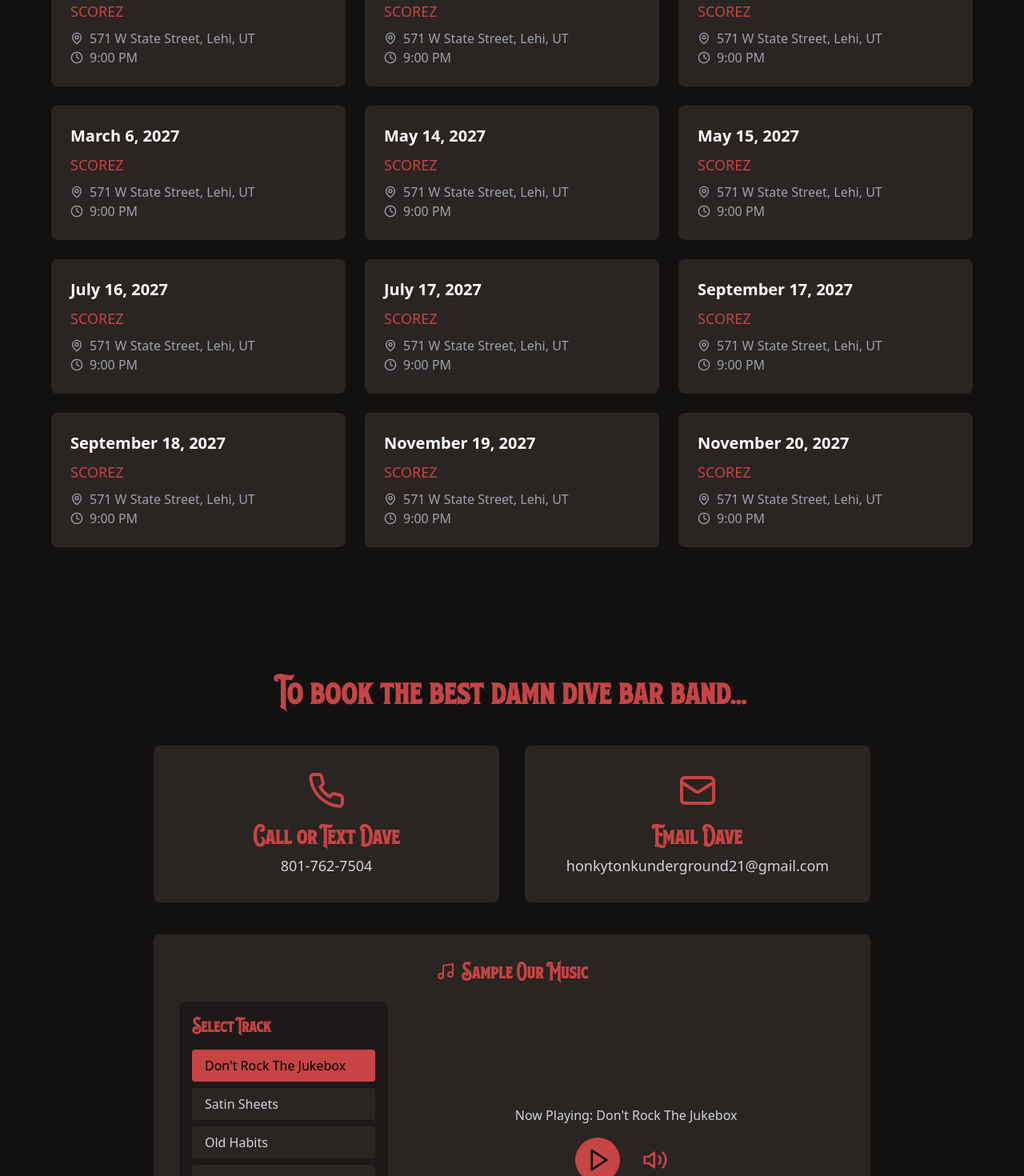
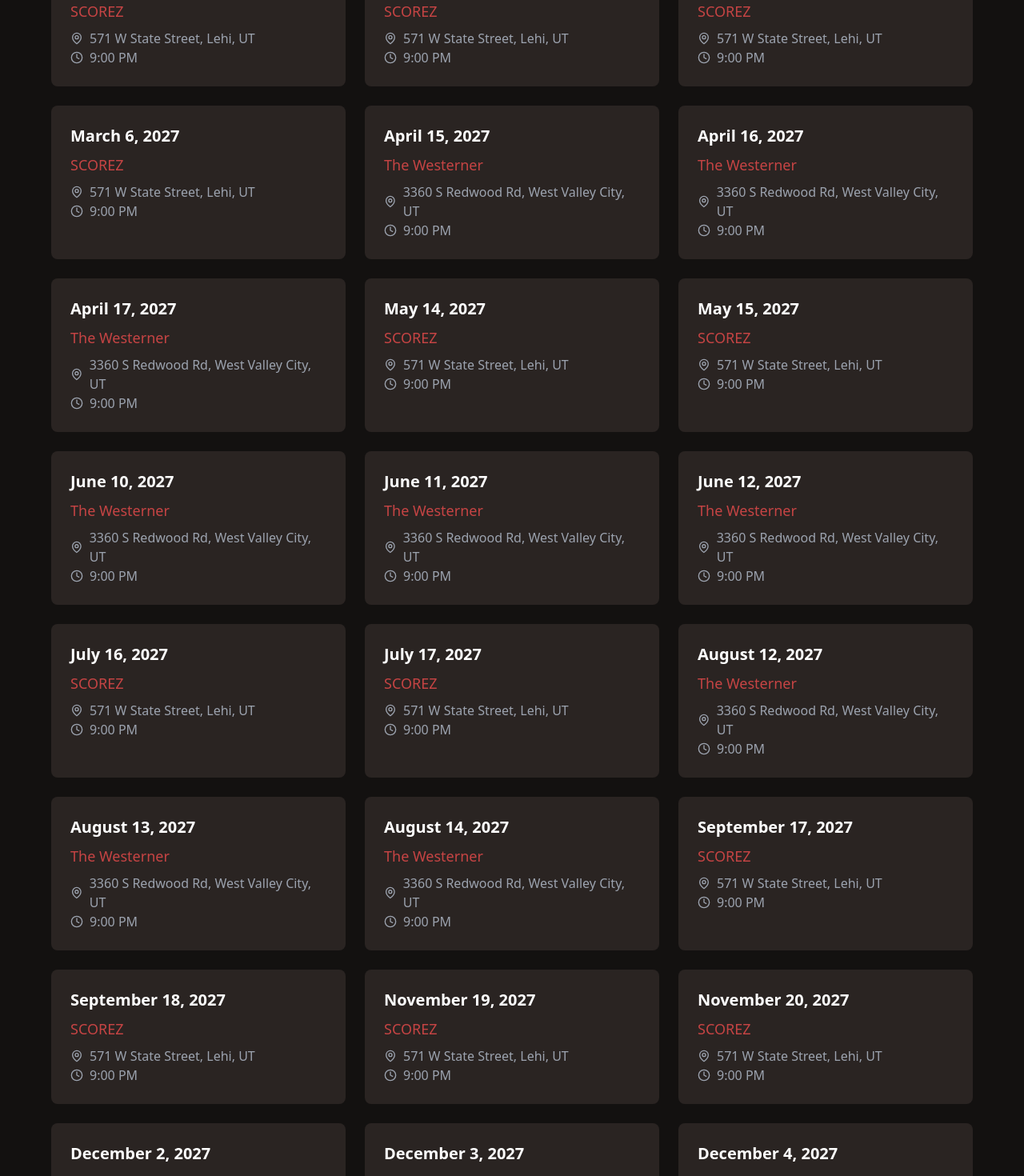
Before and after one commit to Honkytonkunderground/Honky-Tonk-Underground, a React (Vite) app: page / in a window 1280 px wide. Shown: the part 2100-3570 px from the top of the page at 80% size. Built offline with nearby package versions, Linux system fonts and the light colour scheme.

Commit message:
Updated shows

```diff
--- a/src/components/Shows.tsx
+++ b/src/components/Shows.tsx
@@ -177,6 +177,16 @@ const shows: Show[] = [
     pastShowPicture: `${Dave}`
   },
   {
+    date: 'November 19, 2026',
+    venue: 'The Westerner',
+    location: '3360 S Redwood Rd, West Valley City, UT',
+    time: '9:00 PM',
+    url: 'https://westernerslc.com/events',
+    pastShowUrl: '',
+    pastShowVideo: '',
+    pastShowPicture: `${Dave}`
+  },
+  {
     date: 'November 20, 2026',
     venue: 'The Westerner',
     location: '3360 S Redwood Rd, West Valley City, UT',
@@ -239,6 +249,36 @@ const shows: Show[] = [
     pastShowPicture: `${Dave}`
   },
   {
+    date: 'April 15, 2027',
+    venue: 'The Westerner',
+    location: '3360 S Redwood Rd, West Valley City, UT',
+    time: '9:00 PM',
+    url: 'https://westernerslc.com/events',
+    pastShowUrl: '',
+    pastShowVideo: '',
+    pastShowPicture: `${Dave}`
+  },
+  {
+    date: 'April 16, 2027',
+    venue: 'The Westerner',
+    location: '3360 S Redwood Rd, West Valley City, UT',
+    time: '9:00 PM',
+    url: 'https://westernerslc.com/events',
+    pastShowUrl: '',
+    pastShowVideo: '',
+    pastShowPicture: `${Dave}`
+  },
+  {
+    date: 'April 17, 2027',
+    venue: 'The Westerner',
+    location: '3360 S Redwood Rd, West Valley City, UT',
+    time: '9:00 PM',
+    url: 'https://westernerslc.com/events',
+    pastShowUrl: '',
+    pastShowVideo: '',
+    pastShowPicture: `${Dave}`
+  },
+  {
     date: 'May 14, 2027',
     venue: 'SCOREZ',
     location: '571 W State Street, Lehi, UT',
@@ -259,6 +299,36 @@ const shows: Show[] = [
     pastShowPicture: `${Dave}`
   },
   {
+    date: 'June 10, 2027',
+    venue: 'The Westerner',
+    location: '3360 S Redwood Rd, West Valley City, UT',
+    time: '9:00 PM',
+    url: 'https://westernerslc.com/events',
+    pastShowUrl: '',
+    pastShowVideo: '',
+    pastShowPicture: `${Dave}`
+  },
+  {
+    date: 'June 11, 2027',
+    venue: 'The Westerner',
+    location: '3360 S Redwood Rd, West Valley City, UT',
+    time: '9:00 PM',
+    url: 'https://westernerslc.com/events',
+    pastShowUrl: '',
+    pastShowVideo: '',
+    pastShowPicture: `${Dave}`
+  },
+  {
+    date: 'June 12, 2027',
+    venue: 'The Westerner',
+    location: '3360 S Redwood Rd, West Valley City, UT',
+    time: '9:00 PM',
+    url: 'https://westernerslc.com/events',
+    pastShowUrl: '',
+    pastShowVideo: '',
+    pastShowPicture: `${Dave}`
+  },
+  {
     date: 'July 16, 2027',
     venue: 'SCOREZ',
     location: '571 W State Street, Lehi, UT',
@@ -274,6 +344,36 @@ const shows: Show[] = [
     location: '571 W State Street, Lehi, UT',
     time: '9:00 PM',
     url: 'https://www.scorez-sports-bar.com/',
+    pastShowUrl: '',
+    pastShowVideo: '',
+    pastShowPicture: `${Dave}`
+  },
+  {
+    date: 'August 12, 2027',
+    venue: 'The Westerner',
+    location: '3360 S Redwood Rd, West Valley City, UT',
+    time: '9:00 PM',
+    url: 'https://westernerslc.com/events',
+    pastShowUrl: '',
+    pastShowVideo: '',
+    pastShowPicture: `${Dave}`
+  },
+  {
+    date: 'August 13, 2027',
+    venue: 'The Westerner',
+    location: '3360 S Redwood Rd, West Valley City, UT',
+    time: '9:00 PM',
+    url: 'https://westernerslc.com/events',
+    pastShowUrl: '',
+    pastShowVideo: '',
+    pastShowPicture: `${Dave}`
+  },
+  {
+    date: 'August 14, 2027',
+    venue: 'The Westerner',
+    location: '3360 S Redwood Rd, West Valley City, UT',
+    time: '9:00 PM',
+    url: 'https://westernerslc.com/events',
     pastShowUrl: '',
     pastShowVideo: '',
     pastShowPicture: `${Dave}`
@@ -314,6 +414,36 @@ const shows: Show[] = [
     location: '571 W State Street, Lehi, UT',
     time: '9:00 PM',
     url: 'https://www.scorez-sports-bar.com/',
+    pastShowUrl: '',
+    pastShowVideo: '',
+    pastShowPicture: `${Dave}`
+  },
+  {
+    date: 'December 2, 2027',
+    venue: 'The Westerner',
+    location: '3360 S Redwood Rd, West Valley City, UT',
+    time: '9:00 PM',
+    url: 'https://westernerslc.com/events',
+    pastShowUrl: '',
+    pastShowVideo: '',
+    pastShowPicture: `${Dave}`
+  },
+  {
+    date: 'December 3, 2027',
+    venue: 'The Westerner',
+    location: '3360 S Redwood Rd, West Valley City, UT',
+    time: '9:00 PM',
+    url: 'https://westernerslc.com/events',
+    pastShowUrl: '',
+    pastShowVideo: '',
+    pastShowPicture: `${Dave}`
+  },
+  {
+    date: 'December 4, 2027',
+    venue: 'The Westerner',
+    location: '3360 S Redwood Rd, West Valley City, UT',
+    time: '9:00 PM',
+    url: 'https://westernerslc.com/events',
     pastShowUrl: '',
     pastShowVideo: '',
     pastShowPicture: `${Dave}`
```
